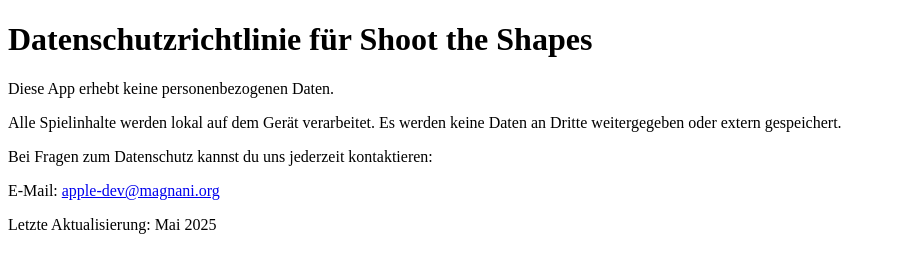
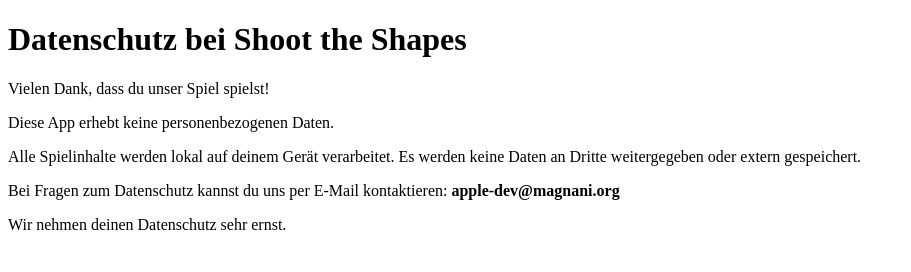
Before and after one commit to swisscuber6/shoot-the-shapes-privacy, a plain HTML site: page privacy.html in a window 1280 px wide. Shown: the whole page, without its empty margins (0-911 px from the left). Drawn offline with Linux system fonts and the light colour scheme.

Commit message:
Update privacy.html

```diff
--- a/privacy.html
+++ b/privacy.html
@@ -2,17 +2,14 @@
 <html lang="de">
 <head>
   <meta charset="UTF-8">
-  <title>Datenschutz – Shoot the Shapes</title>
+  <title>Shoot the Shapes – Datenschutz</title>
 </head>
 <body>
-  <h1>Datenschutzrichtlinie für Shoot the Shapes</h1>
-
+  <h1>Datenschutz bei Shoot the Shapes</h1>
+  <p>Vielen Dank, dass du unser Spiel spielst!</p>
   <p>Diese App erhebt keine personenbezogenen Daten.</p>
-  <p>Alle Spielinhalte werden lokal auf dem Gerät verarbeitet. Es werden keine Daten an Dritte weitergegeben oder extern gespeichert.</p>
-
-  <p>Bei Fragen zum Datenschutz kannst du uns jederzeit kontaktieren:</p>
-  <p>E-Mail: <a href="mailto:apple-dev@magnani.org">apple-dev@magnani.org</a></p>
-
-  <p>Letzte Aktualisierung: Mai 2025</p>
+  <p>Alle Spielinhalte werden lokal auf deinem Gerät verarbeitet. Es werden keine Daten an Dritte weitergegeben oder extern gespeichert.</p>
+  <p>Bei Fragen zum Datenschutz kannst du uns per E-Mail kontaktieren: <strong>apple-dev@magnani.org</strong></p>
+  <p>Wir nehmen deinen Datenschutz sehr ernst.</p>
 </body>
 </html>
```
